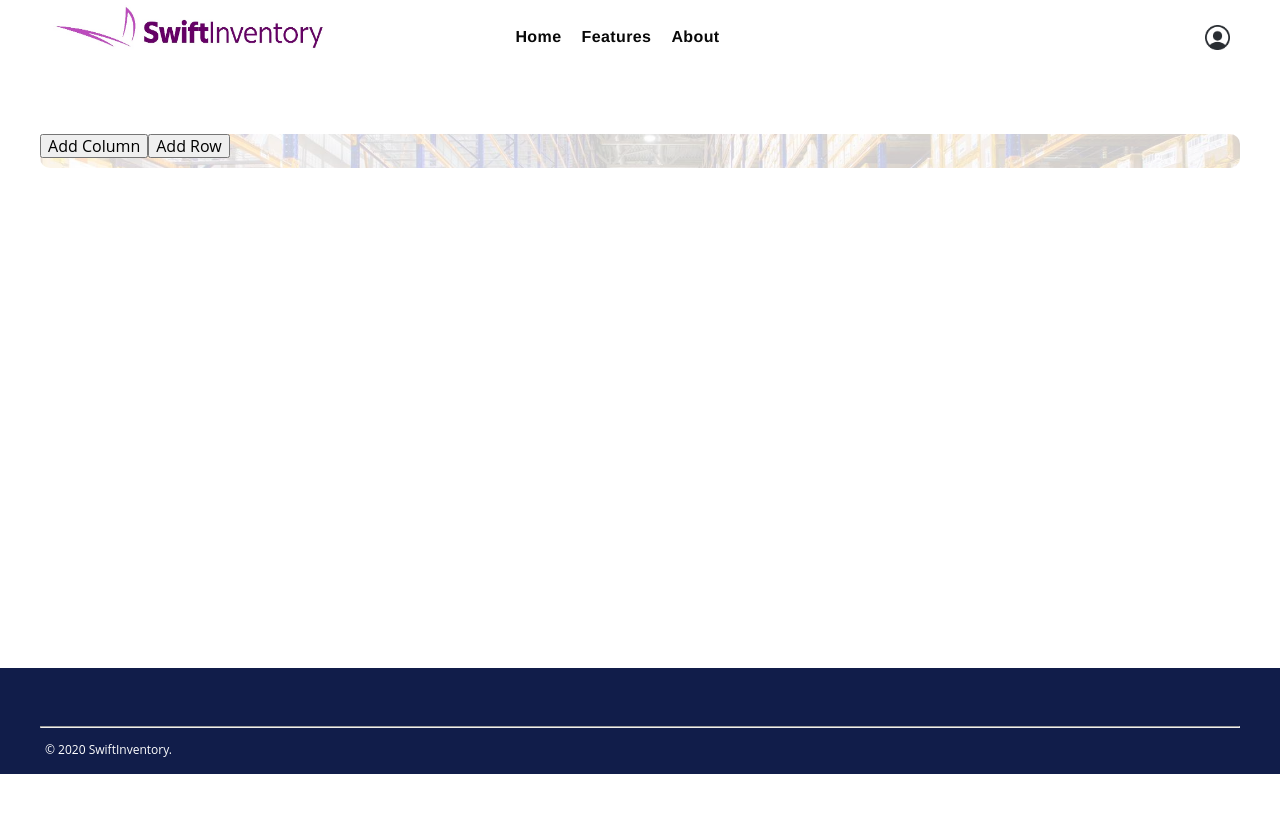
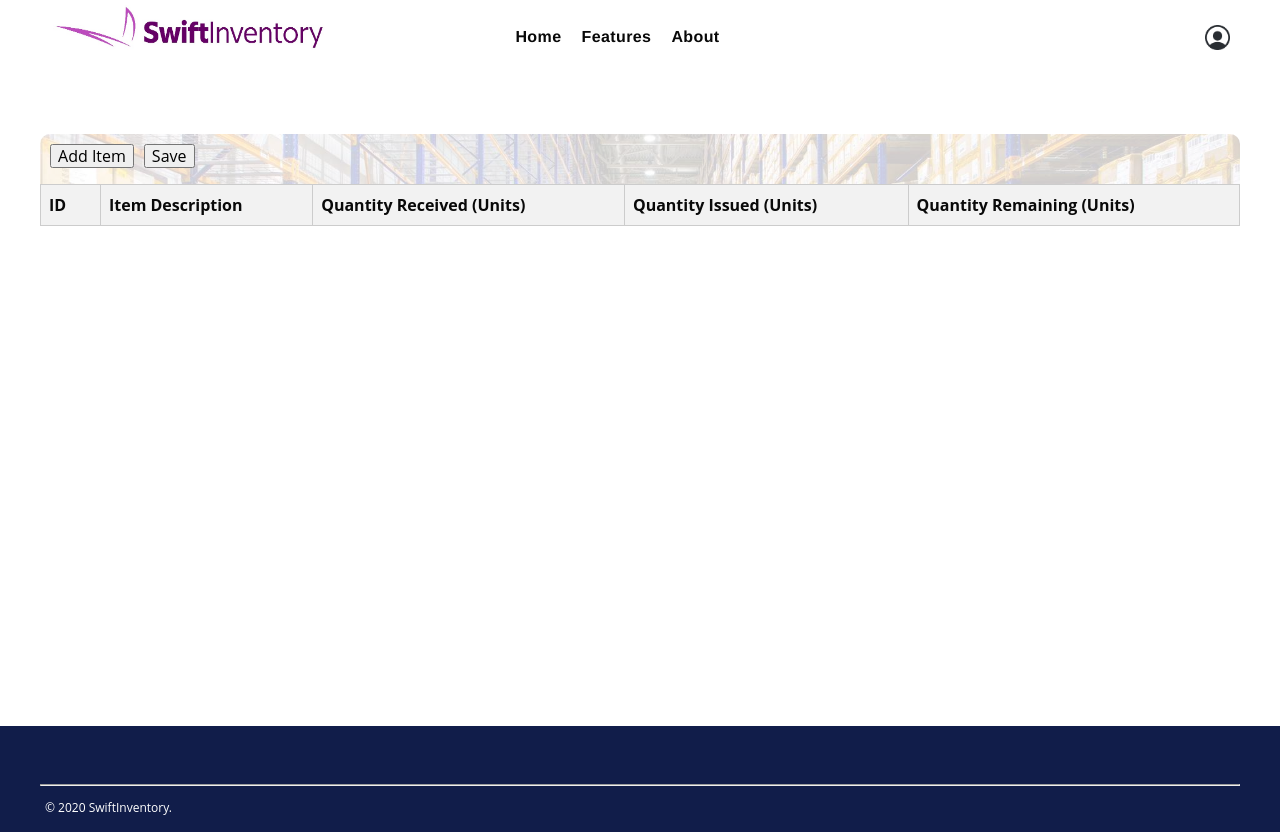
Before and after one commit to zunique90/swifttake1, a Next.js app: page /inventory in a window 1280 px wide. Before the commit the page ends 800 px from the top, so only its background shows below. Built offline with nearby package versions, Linux system fonts and the light colour scheme.

Commit message:
chore: mods to inventory

```diff
--- a/pages/inventory.js
+++ b/pages/inventory.js
@@ -1,16 +1,15 @@
 import { useState } from "react";
-import style from "../styles/table.module.css";
+import styles from "../styles/table.module.css";
 
 export default function InventoryTable() {
-  const [columns, setColumns] = useState([]);
+  const [columns, setColumns] = useState([
+    "ID",
+    "Item Description",
+    "Quantity Received (Units)",
+    "Quantity Issued (Units)",
+    "Quantity Remaining (Units)",
+  ]);
   const [rows, setRows] = useState([]);
-
-  const handleAddColumn = () => {
-    const columnName = prompt("Enter column name:");
-    if (columnName) {
-      setColumns([...columns, columnName]);
-    }
-  };
 
   const handleAddRow = () => {
     const newRow = {};
@@ -18,29 +17,114 @@ export default function InventoryTable() {
       const item = prompt(`Enter item for ${column}:`);
       newRow[column] = item || "";
     });
+    newRow["reorderLevel"] = prompt("Set reorder level:") || "";
+    newRow["Quantity Remaining (Units)"] = newRow["Quantity Received (Units)"];
     setRows([...rows, newRow]);
+  };
+
+  const handleCellValueChange = (rowIndex, columnName, newValue) => {
+    const updatedRows = [...rows];
+    updatedRows[rowIndex][columnName] = newValue;
+
+    if (
+      columnName === "Quantity Received (Units)" ||
+      columnName === "Quantity Issued (Units)"
+    ) {
+      const quantityReceived =
+        parseFloat(updatedRows[rowIndex]["Quantity Received (Units)"]) || 0;
+      const quantityIssued =
+        parseFloat(updatedRows[rowIndex]["Quantity Issued (Units)"]) || 0;
+      updatedRows[rowIndex]["Quantity Remaining (Units)"] =
+        quantityReceived - quantityIssued;
+    }
+
+    setRows(updatedRows);
   };
 
   return (
     <div className="container-img">
-      <div className={style.inventoryTable}>
-        <button onClick={handleAddColumn}>Add Column</button>
-        <button onClick={handleAddRow}>Add Row</button>
+      <div className={styles.inventoryTable}>
+        <button onClick={handleAddRow}>Add Item</button>
+        <button>Save</button>
 
         <table>
           <thead>
             <tr>
               {columns.map((column, index) => (
-                <th key={index}>{column}</th>
+                <th
+                  key={index}
+                  className={index === 0 ? styles.firstColumn : ""}
+                >
+                  {column}
+                </th>
               ))}
             </tr>
           </thead>
           <tbody>
             {rows.map((row, rowIndex) => (
               <tr key={rowIndex}>
-                {columns.map((column, columnIndex) => (
-                  <td key={columnIndex}>{row[column]}</td>
-                ))}
+                {columns.map((column, columnIndex) => {
+                  if (
+                    column === "Quantity Issued (Units)" ||
+                    column === "Quantity Received (Units)"
+                  ) {
+                    return (
+                      <td
+                        key={columnIndex}
+                        className={columnIndex === 0 ? styles.firstColumn : ""}
+                      >
+                        <input
+                          type="number"
+                          value={row[column]}
+                          onChange={(e) =>
+                            handleCellValueChange(
+                              rowIndex,
+                              column,
+                              e.target.value
+                            )
+                          }
+                        />
+                      </td>
+                    );
+                  } else if (column === "Quantity Remaining (Units)") {
+                    const isBelowReorderLevel =
+                      parseFloat(row[column]) <=
+                      parseFloat(row["reorderLevel"]);
+                    const cellClassName = isBelowReorderLevel
+                      ? styles.highlightedCell
+                      : "";
+
+                    return (
+                      <td
+                        key={columnIndex}
+                        className={`${
+                          columnIndex === 0 ? styles.firstColumn : ""
+                        } ${cellClassName}`}
+                      >
+                        {row[column]}
+                      </td>
+                    );
+                  } else {
+                    return (
+                      <td
+                        key={columnIndex}
+                        className={columnIndex === 0 ? styles.firstColumn : ""}
+                      >
+                        <input
+                          type="text"
+                          value={row[column]}
+                          onChange={(e) =>
+                            handleCellValueChange(
+                              rowIndex,
+                              column,
+                              e.target.value
+                            )
+                          }
+                        />
+                      </td>
+                    );
+                  }
+                })}
               </tr>
             ))}
           </tbody>
--- a/styles/table.module.css
+++ b/styles/table.module.css
@@ -5,7 +5,9 @@
 }
 
 .inventoryTable button {
-  margin-bottom: 10px;
+  margin-bottom: 16px;
+  margin-top: 10px;
+  margin-left: 10px;
 }
 
 .inventoryTable table {
@@ -16,18 +18,31 @@
 .inventoryTable th,
 .inventoryTable td {
   padding: 8px;
+  border: 1px solid #ccc;
   text-align: left;
 }
 
-.inventoryTable thead {
-  background-color: #111D4A;
-  color: white;
+.inventoryTable th {
+  text-align: left;
+  background-color: #f2f2f2;
 }
 
-/* tbody tr:nth-child(even) {
-  background-color: white;
+.inventoryTable .firstColumn {
+  width: 5%;
 }
 
-.inventoryTable tbody tr:nth-child(odd) {
-  background-color: yellow;
-} */
+.highlightedCell {
+  animation: highlighted 1s infinite;
+}
+
+@keyframes highlighted {
+  0% {
+    boxshadow: 0 0 5px red;
+  }
+  50% {
+    box-shadow: 0 0 10px red;
+  }
+  100% {
+    box-shadow: 0 0 5px red;
+  }
+}
```
Also changed, not shown: components/navbar.js (+5 -1 lines), pages/dashboard.js (+10 -11 lines), styles/dash.module.css (+4 -4 lines), 1 other file (tests, documents, lock files or other folders).
